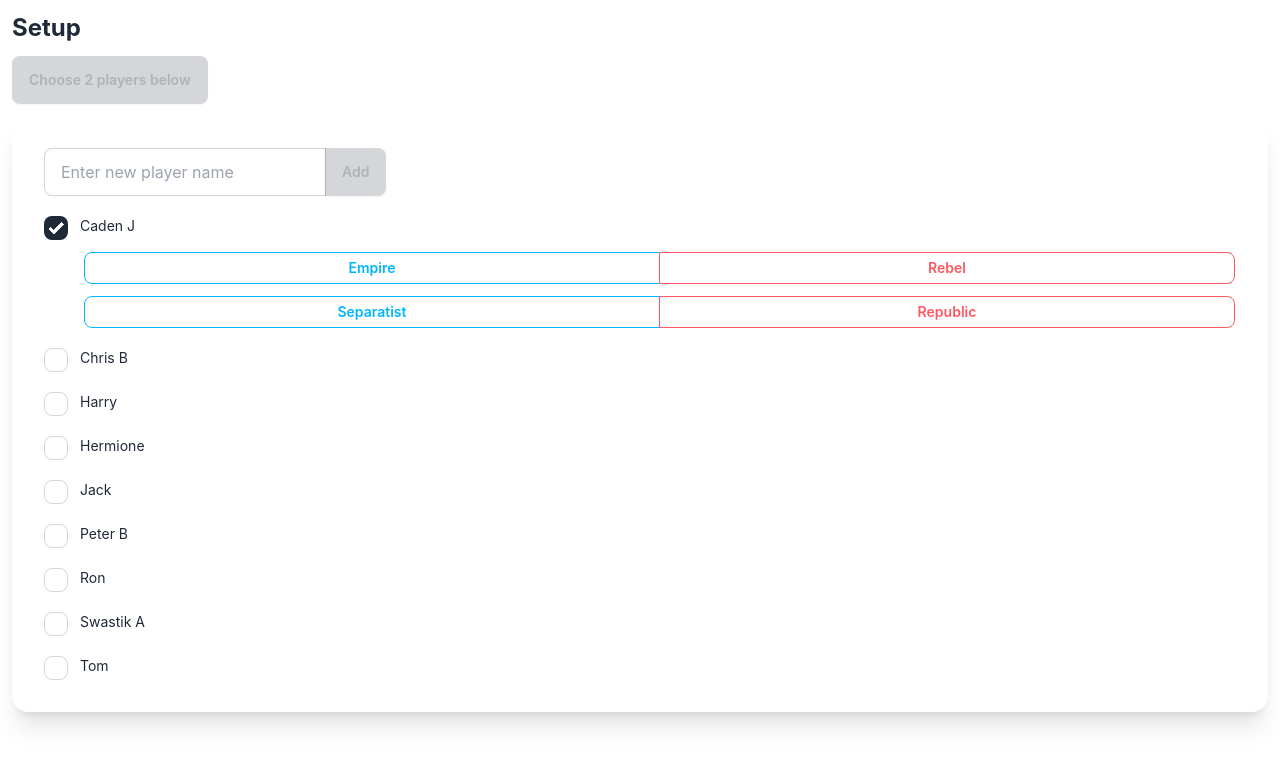
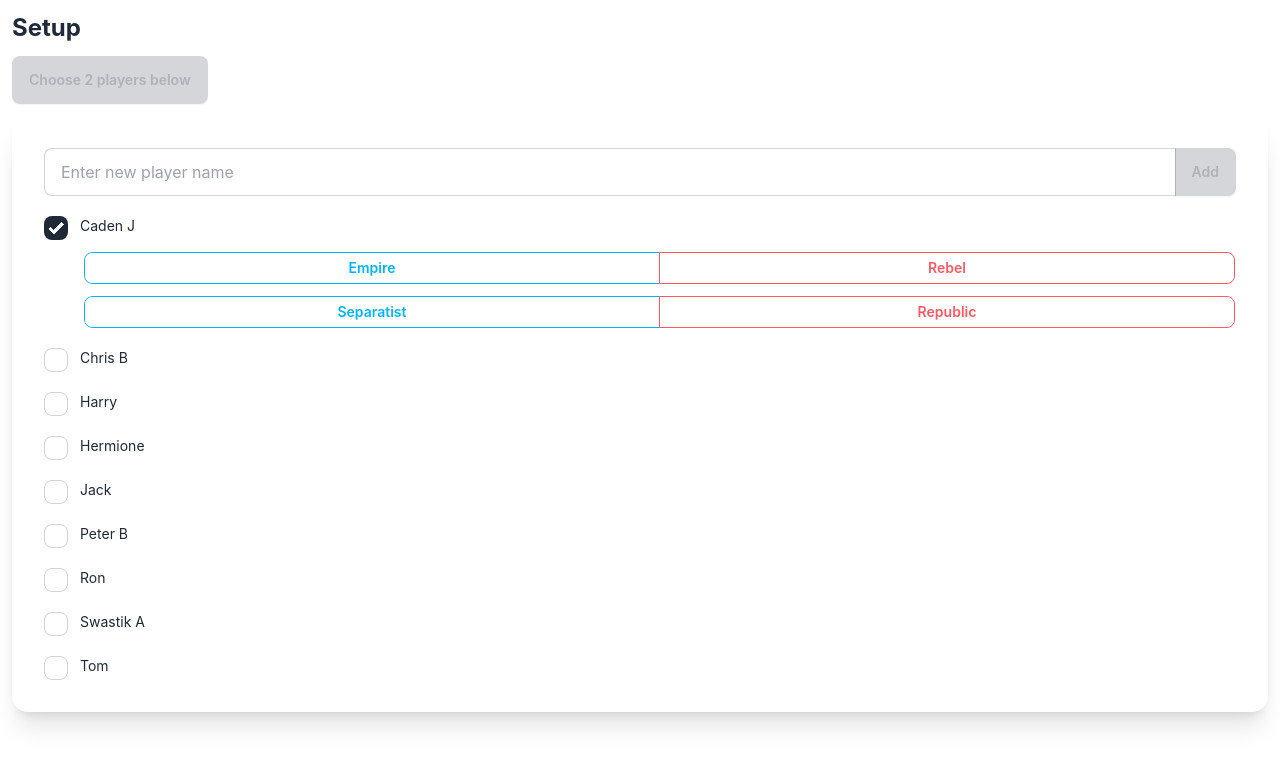
Before and after one commit to tsteelematc/tca-sw-deckbuilding, a React (Create React App) app: page /#/setup in a window 1280 px wide. Both pictures are taken after a click on the label "Caden J". Shown: the top 766 px of the page. Built offline with nearby package versions, Linux system fonts and the light colour scheme.

Commit message:
Allow shorter input for new player name ! ! !
Scrunchy... overflow-hidden party...

```diff
--- a/src/Setup.tsx
+++ b/src/Setup.tsx
@@ -102,16 +102,16 @@ export const Setup: React.FC<SetupProps> = ({
                 }
             </button>
             <div
-                className="card bg-base-100 shadow-xl"
+                className="card bg-base-100 shadow-xl overflow-hidden"
             >
                 <div
-                    className="card-body"
+                    className="card-body overflow-hidden"
                 >
                     <div
                         className="join"
                     >
                         <input
-                            className="input input-bordered join-item"
+                            className="input input-bordered join-item w-full"
                             placeholder="Enter new player name"
                             value={newPlayerName}
                             onChange={(e) => setNewPlayerName(e.target.value)}
@@ -171,32 +171,32 @@ export const Setup: React.FC<SetupProps> = ({
                                             className="flex flex-col"
                                         >
                                             <div
-                                                className="join mt-3 ml-10"
+                                                className="join mt-3 ml-10 overflow-hidden"
                                             >
                                                 <button
-                                                    className="btn btn-sm btn-outline btn-info join-item w-1/2"
+                                                    className="btn btn-sm btn-outline btn-info join-item w-1/2 overflow-hidden"
                                                     onClick={() => setPlayerFaction(x.name, "Empire")}
                                                 >
                                                     Empire
                                                 </button>
                                                 <button
-                                                    className="btn btn-sm btn-outline btn-error join-item w-1/2"
+                                                    className="btn btn-sm btn-outline btn-error join-item w-1/2 overflow-hidden"
                                                     onClick={() => setPlayerFaction(x.name, "Rebel")}
                                                 >
                                                     Rebel
                                                 </button>
                                             </div>
                                             <div
-                                                className="join mt-3 ml-10"
+                                                className="join mt-3 ml-10 overflow-hidden"
                                             >
                                                 <button
-                                                    className="btn btn-sm btn-outline btn-info join-item w-1/2"
+                                                    className="btn btn-sm btn-outline btn-info join-item w-1/2 overflow-hidden"
                                                     onClick={() => setPlayerFaction(x.name, "Separatist")}
                                                 >
                                                     Separatist
                                                 </button>
                                                 <button
-                                                    className="btn btn-sm btn-outline btn-error join-item w-1/2"
+                                                    className="btn btn-sm btn-outline btn-error join-item w-1/2 overflow-hidden"
                                                     onClick={() => setPlayerFaction(x.name, "Republic")}
                                                 >
                                                     Republic
```
